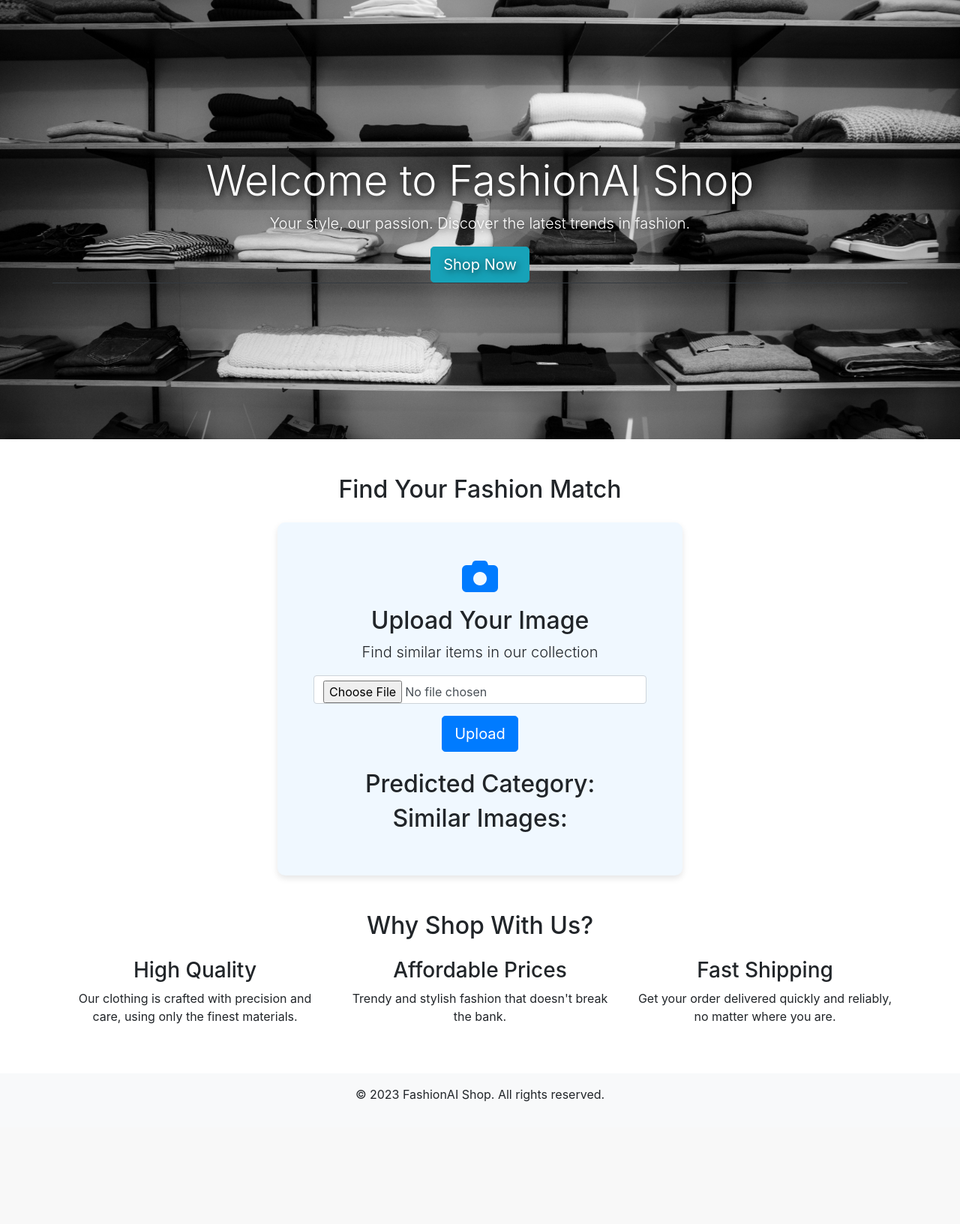
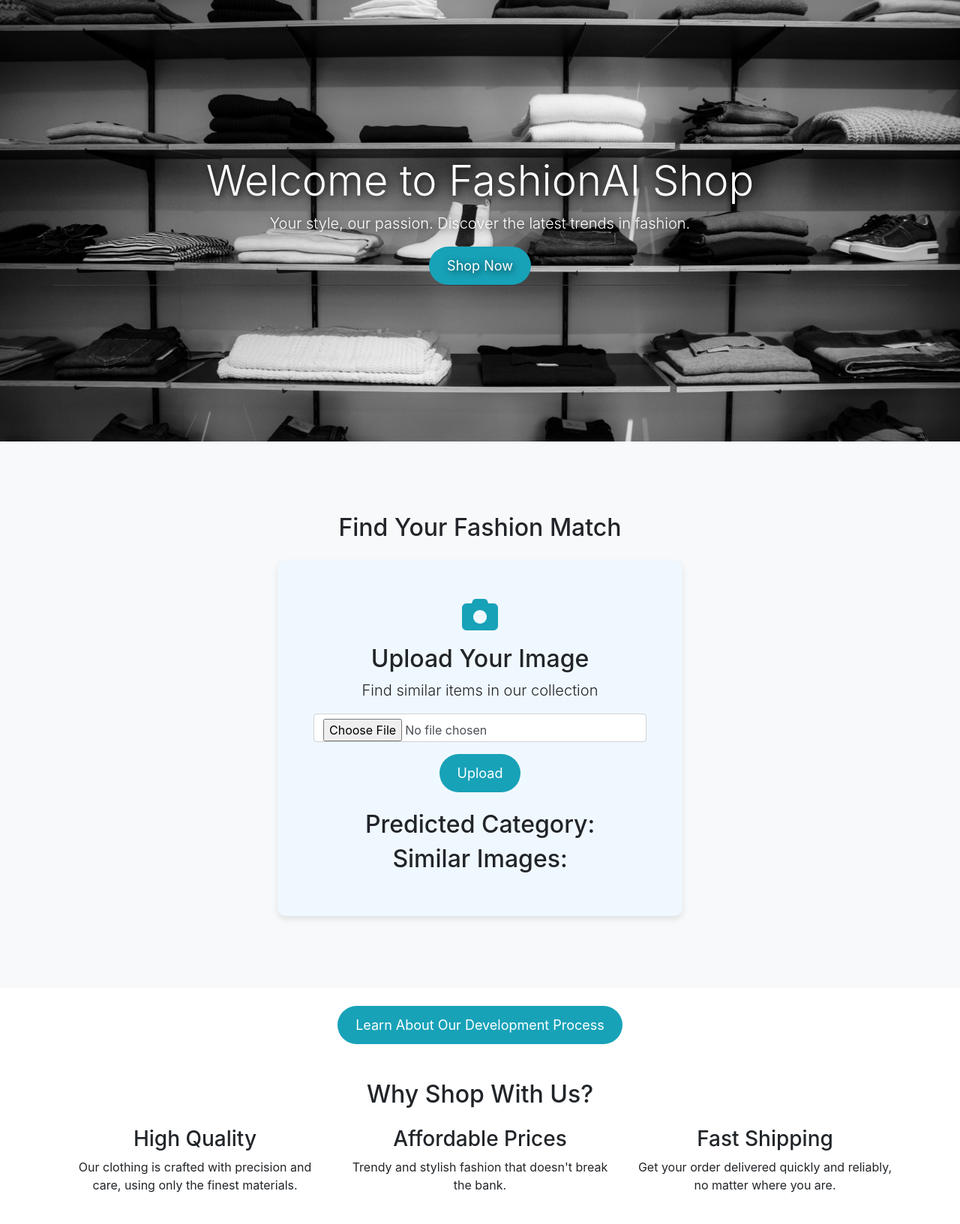
Before and after one commit to Rosacio/web, a Python web app: template website/templates/index.html in a window 1280 px wide. Shown: the part 57-1690 px from the top of the page at 75% size. Before the commit the page ends 1527 px from the top, so only its background shows below. Run offline with Jinja, Linux system fonts and the light colour scheme; the template is opened without the code that fills it, so the values that code supplies are empty; some libraries are stand-ins or nearby versions.

Commit message:
Update index.html

```diff
--- a/website/templates/index.html
+++ b/website/templates/index.html
@@ -15,10 +15,32 @@
             background-color: #f0f8ff;
             padding: 3rem;
         }
+        /* Button Enhancement Styles */
+        .btn-custom {
+            background-color: #17a2b8; /* Light blue similar to btn-info */
+            color: white;
+            border: none;
+            padding: 12px 24px;
+            font-size: 18px;
+            border-radius: 30px;
+            transition: background-color 0.3s ease, transform 0.2s ease;
+        }
+
+        .btn-custom:hover, .btn-custom:focus {
+            background-color: #138496; /* Slightly darker shade for hover */
+            color: #fff;
+            transform: translateY(-2px);
+            box-shadow: 0 4px 8px rgba(0, 0, 0, 0.15);
+        }
+
+        .btn-custom:active {
+            transform: translateY(1px);
+            box-shadow: 0 2px 5px rgba(0, 0, 0, 0.1);
+        }
 
         .new-feature-card i {
             font-size: 3rem;
-            color: #007bff;
+            color: #17a2b8; /* Use the same color as btn-info */
         }
 
         /* Hero Section Styles */
@@ -74,11 +96,13 @@
         <div class="container border-bottom border-dark">
             <h1 class="display-4">Welcome to FashionAI Shop</h1>
             <p class="lead">Your style, our passion. Discover the latest trends in fashion.</p>
-            <a href="/shop" class="btn btn-primary btn-lg btn-info">Shop Now</a>
+            <a href="/shop" class="btn btn-primary btn-lg btn-custom">Shop Now</a>
         </div>
     </header>
 
     <!-- New Section for Image Upload -->
+    <!-- New Section for Image Upload with full-width light background -->
+    <div class="bg-light py-5"> <!-- Added padding for some spacing -->
         <section class="container my-5">
             <h2 class="text-center mb-4">Find Your Fashion Match</h2>
             <div class="row justify-content-center">
@@ -88,7 +112,7 @@
                         <h2>Upload Your Image</h2>
                         <p class="lead">Find similar items in our collection</p>
                         <input type="file" id="imageUpload" accept="image/*" class="form-control mb-3">
-                    <button class="btn btn-primary btn-lg" onclick="uploadImage()">Upload</button>
+                        <button class="btn btn-lg btn-custom" onclick="uploadImage()">Upload</button>
                         <div id="result" class="mt-4"></div>
                         <div id="loadingSpinner" style="display: none;">
                             <div class="spinner-border text-primary" role="status">
@@ -103,7 +127,12 @@
                 </div>
             </div>
         </section>
-
+    </div>
+    <section>
+        <div class="text-center my-4">
+            <a href="/development" class="btn btn-custom">Learn About Our Development Process</a>
+        </div>
+    </section>
     <!-- Features Section -->
     <section class="container my-5">
         <h2 class="text-center mb-4">Why Shop With Us?</h2>
```
Lines whose indentation alone changed are shown as unchanged.
